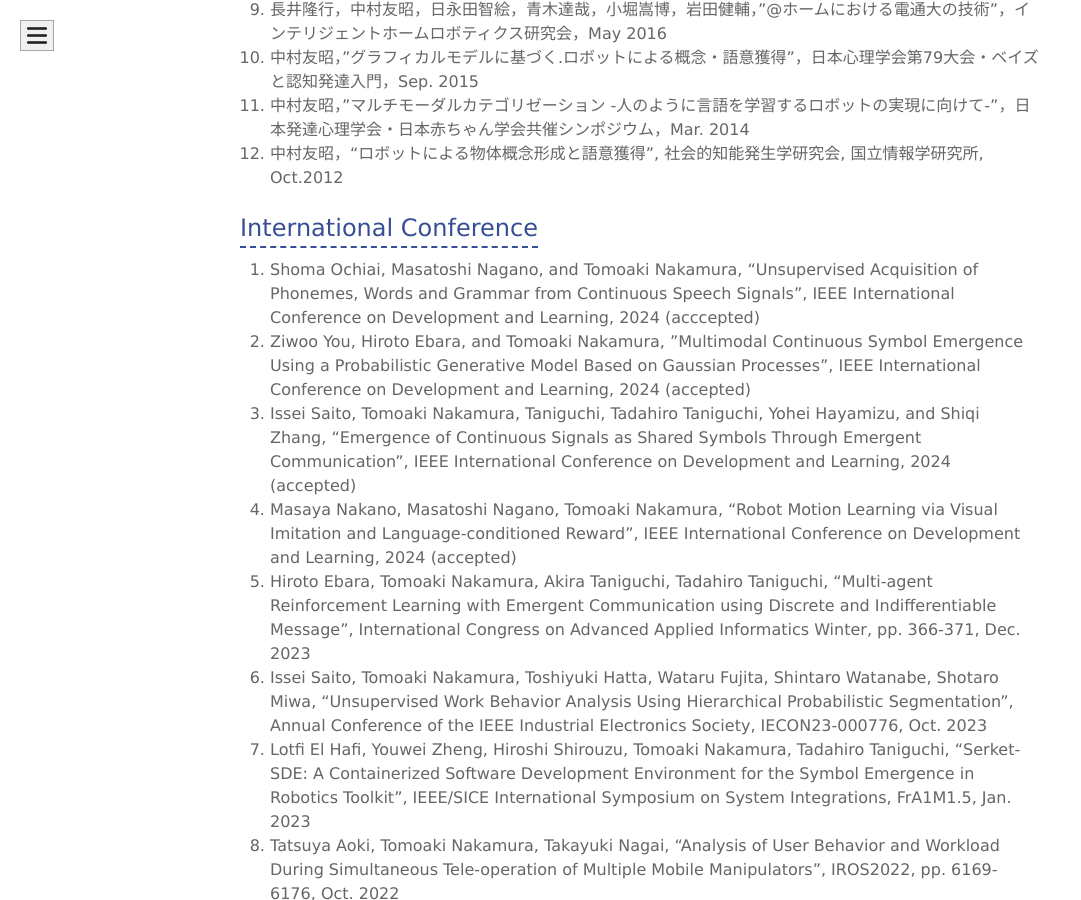
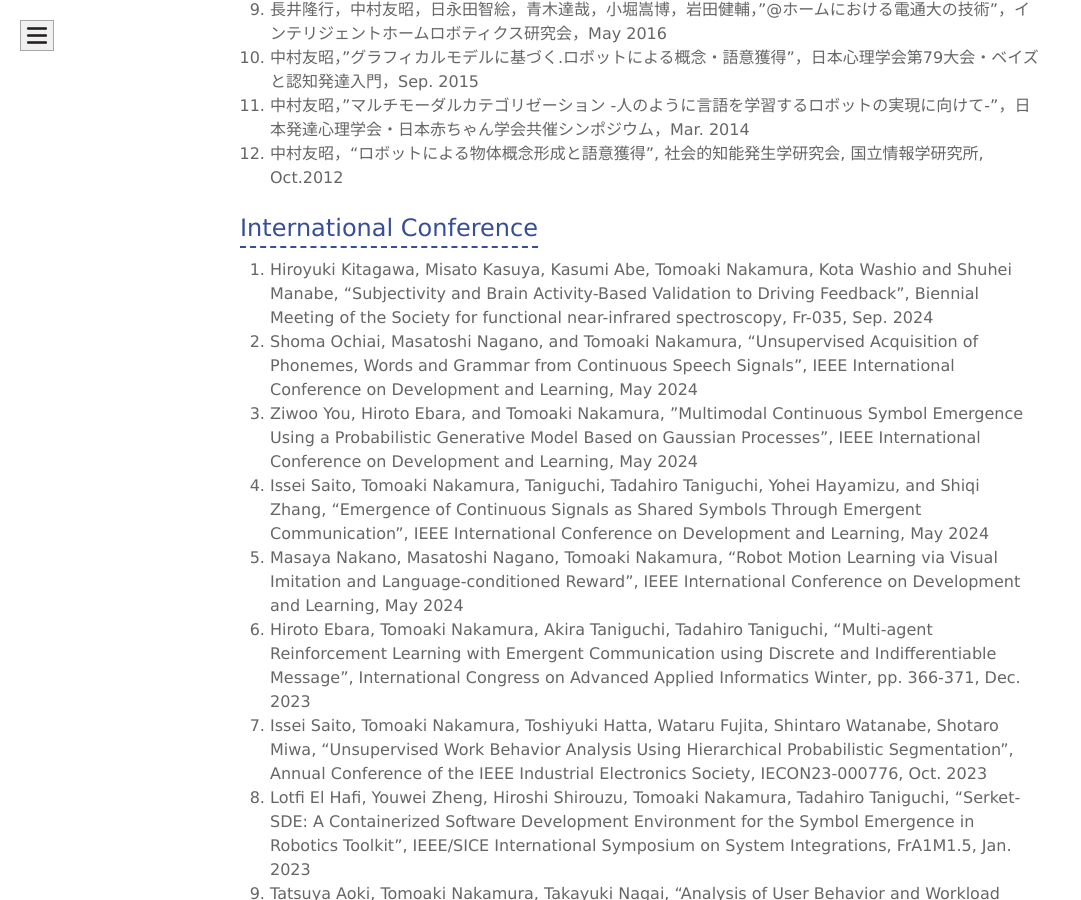
Before and after one commit to naka-lab/naka-lab.github.io, a Jekyll site: the page built from subpages/pub.md, in a window 1280 px wide and 900 px high, scrolled down 4973 px. Shown: the whole window, without its empty margins (0-1081 px from the left). Built offline with Jekyll 4.4.1, drawn with Linux system fonts in a browser that asks for light colours.

Commit message:
Update pub.md

```diff
--- a/subpages/pub.md
+++ b/subpages/pub.md
@@ -89,10 +89,11 @@ layout: default
 
 
 ## International Conference
-1. Shoma Ochiai, Masatoshi Nagano, and Tomoaki Nakamura, "Unsupervised Acquisition of Phonemes, Words and Grammar from Continuous Speech Signals", IEEE International Conference on Development and Learning, 2024 (acccepted)
-1. Ziwoo You, Hiroto Ebara, and Tomoaki Nakamura, ”Multimodal Continuous Symbol Emergence Using a Probabilistic Generative Model Based on Gaussian Processes”, IEEE International Conference on Development and Learning, 2024 (accepted)
-1. Issei Saito, Tomoaki Nakamura, Taniguchi, Tadahiro Taniguchi, Yohei Hayamizu, and Shiqi Zhang, “Emergence of Continuous Signals as Shared Symbols Through Emergent Communication”,  IEEE International Conference on Development and Learning, 2024 (accepted)
-1. Masaya Nakano, Masatoshi Nagano, Tomoaki Nakamura, “Robot Motion Learning via Visual Imitation and Language-conditioned Reward”,  IEEE International Conference on Development and Learning, 2024 (accepted)
+1. Hiroyuki Kitagawa, Misato Kasuya, Kasumi Abe, Tomoaki Nakamura, Kota Washio and Shuhei Manabe, "Subjectivity and Brain Activity-Based Validation to Driving Feedback", Biennial Meeting of the Society for functional near-infrared spectroscopy, Fr-035, Sep. 2024
+1. Shoma Ochiai, Masatoshi Nagano, and Tomoaki Nakamura, "Unsupervised Acquisition of Phonemes, Words and Grammar from Continuous Speech Signals", IEEE International Conference on Development and Learning, May 2024
+1. Ziwoo You, Hiroto Ebara, and Tomoaki Nakamura, ”Multimodal Continuous Symbol Emergence Using a Probabilistic Generative Model Based on Gaussian Processes”, IEEE International Conference on Development and Learning, May 2024
+1. Issei Saito, Tomoaki Nakamura, Taniguchi, Tadahiro Taniguchi, Yohei Hayamizu, and Shiqi Zhang, “Emergence of Continuous Signals as Shared Symbols Through Emergent Communication”,  IEEE International Conference on Development and Learning, May 2024
+1. Masaya Nakano, Masatoshi Nagano, Tomoaki Nakamura, “Robot Motion Learning via Visual Imitation and Language-conditioned Reward”,  IEEE International Conference on Development and Learning, May 2024
 1. Hiroto Ebara, Tomoaki Nakamura, Akira Taniguchi, Tadahiro Taniguchi, "Multi-agent Reinforcement Learning with Emergent Communication using Discrete and Indifferentiable Message", International Congress on Advanced Applied Informatics Winter, pp. 366-371, Dec. 2023
 1. Issei Saito, Tomoaki Nakamura, Toshiyuki Hatta, Wataru Fujita, Shintaro Watanabe, Shotaro Miwa, "Unsupervised Work Behavior Analysis Using Hierarchical Probabilistic Segmentation", Annual Conference of the IEEE Industrial Electronics Society, IECON23-000776, Oct. 2023
 1. Lotfi El Hafi, Youwei Zheng, Hiroshi Shirouzu, Tomoaki Nakamura, Tadahiro Taniguchi, "Serket-SDE: A Containerized Software Development Environment for the Symbol Emergence in Robotics Toolkit", IEEE/SICE International Symposium on System Integrations, FrA1M1.5, Jan. 2023
```
